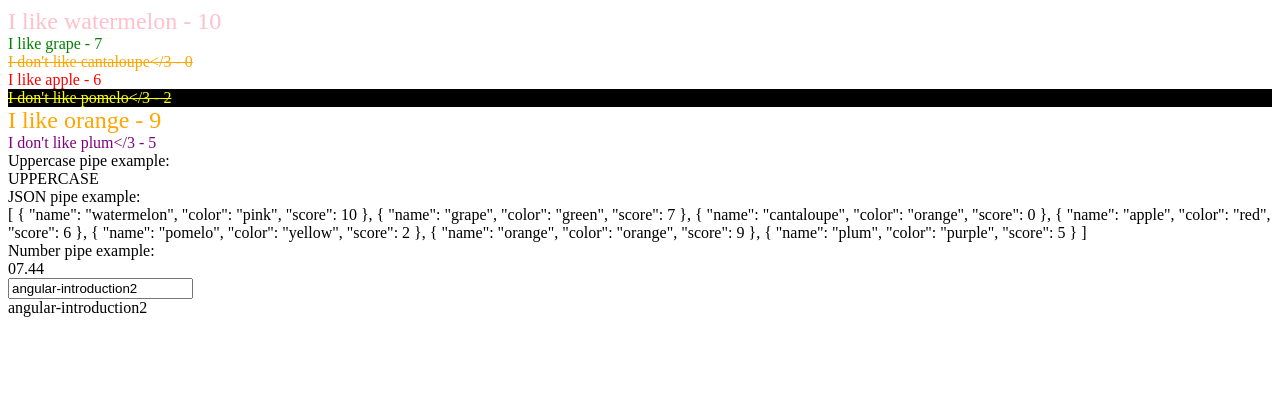
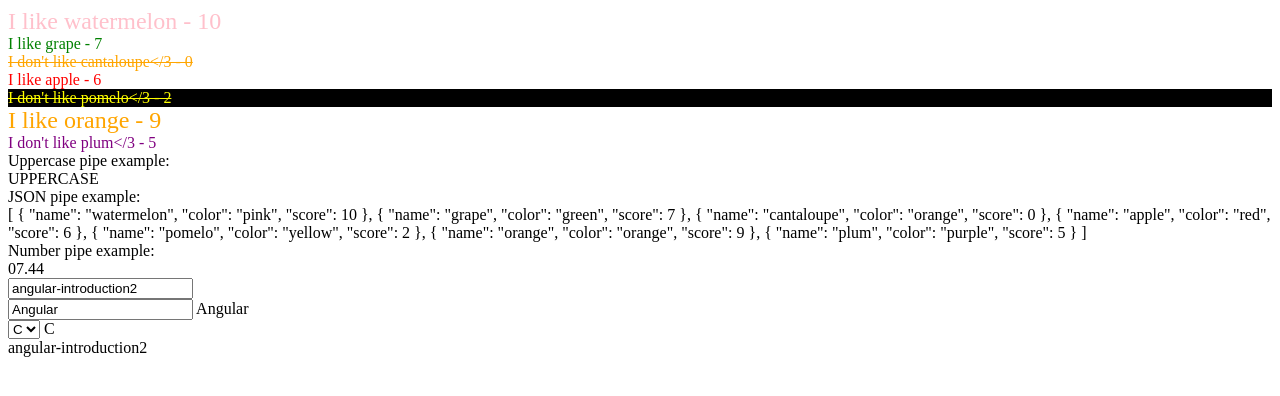
Before and after one commit to AutSoft/angular-introduction2, an Angular app: page / in a window 1280 px wide. Shown: the top 396 px of the page. Built offline with nearby package versions, Linux system fonts and the light colour scheme.

Commit message:
ngModel demo added

```diff
--- a/src/app/app.module.ts
+++ b/src/app/app.module.ts
@@ -5,6 +5,7 @@ import { AppComponent } from './app.component';
 import { HoverDirective } from './hover.directive';
 import { HeartPipe } from './heart.pipe';
 import { InputComponent } from './input/input.component';
+import { FormsModule } from '@angular/forms';
 
 @NgModule({
   declarations: [
@@ -14,7 +15,8 @@ import { InputComponent } from './input/input.component';
     InputComponent
   ],
   imports: [
-    BrowserModule
+    BrowserModule,
+    FormsModule
   ],
   providers: [],
   bootstrap: [AppComponent]
--- a/src/app/input/input.component.html
+++ b/src/app/input/input.component.html
@@ -1,3 +1,15 @@
 <div>
   <input [value]="text" (keyup)="textChanged($event)">
 </div>
+<div>
+  <input [(ngModel)]="internalText">
+  {{internalText}}
+</div>
+<div>
+  <select [(ngModel)]="selected">
+    <option>A</option>
+    <option>B</option>
+    <option>C</option>
+  </select>
+  {{selected}}
+</div>
--- a/src/app/input/input.component.ts
+++ b/src/app/input/input.component.ts
@@ -8,6 +8,8 @@ import { Component, EventEmitter, Input, OnInit, Output } from '@angular/core';
 export class InputComponent implements OnInit {
   @Input() text: string;
   @Output() textChange = new EventEmitter<string>();
+  internalText = 'Angular';
+  selected = 'C';
 
   constructor() { }
 
```
